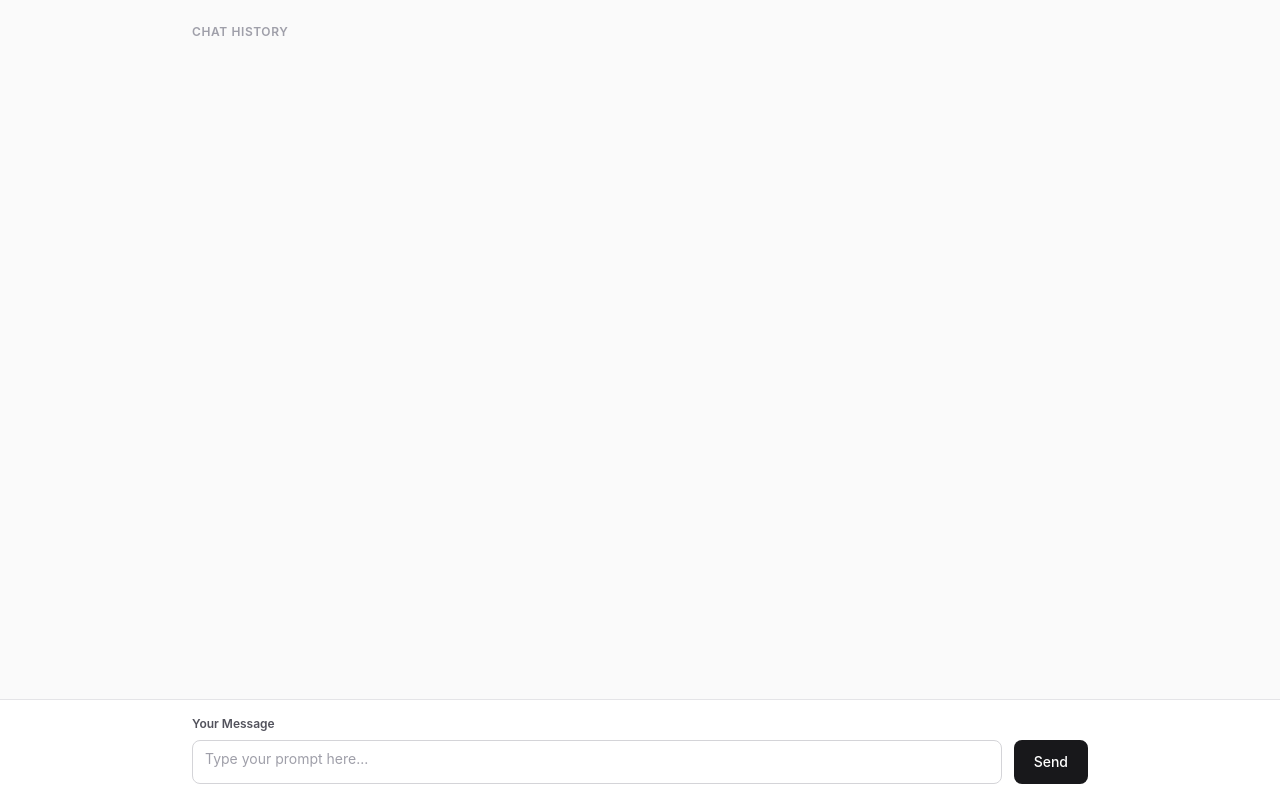
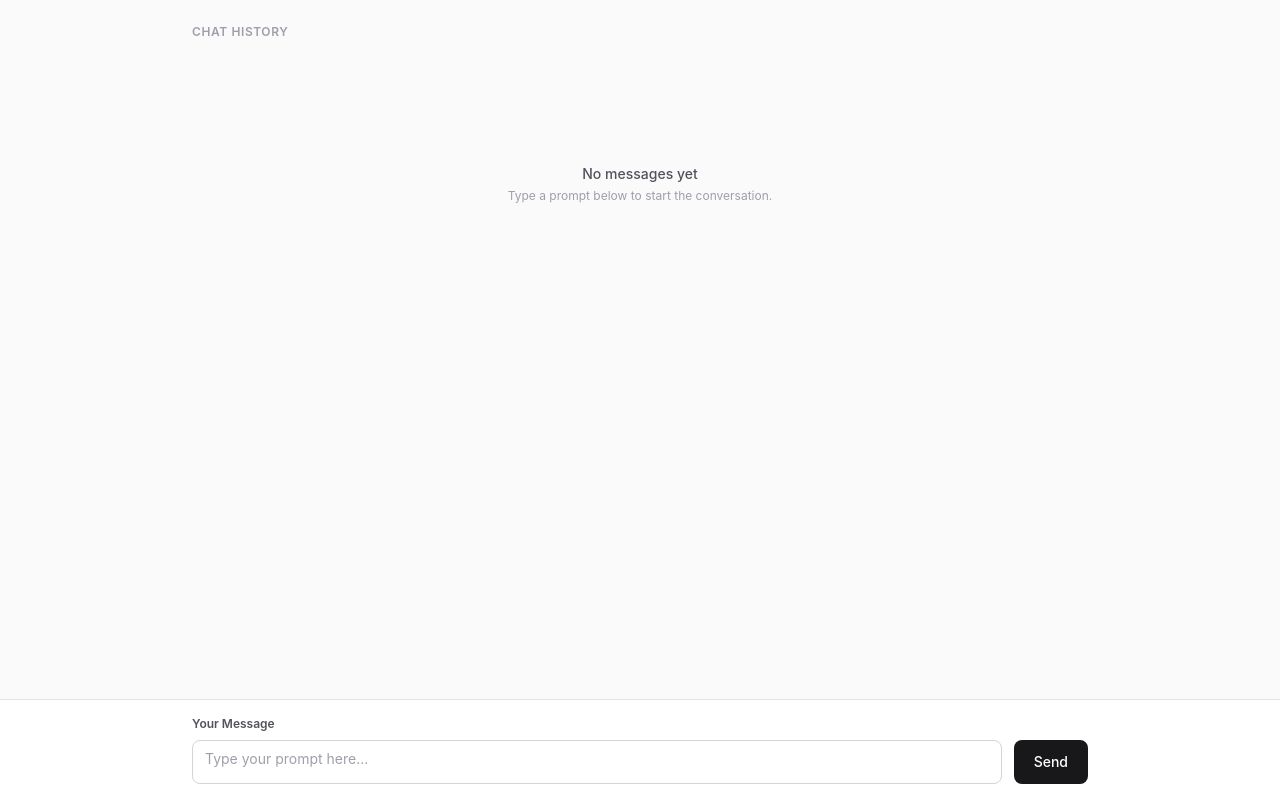
Before and after one commit to Daksh-Dhasmana/Multi-LLM, a React (Vite) app: page / in a window 1280 px wide. Built offline with nearby package versions, Linux system fonts and the light colour scheme.

Commit message:
Made it light mode

```diff
--- a/src/components/ChatWindow.jsx
+++ b/src/components/ChatWindow.jsx
@@ -4,21 +4,25 @@ const ChatWindow = (props) => {
   return (
     <div className="flex-1 overflow-y-auto p-4 md:p-6 bg-zinc-50">
       <div className="mx-auto max-w-4xl">
-        {/* Section Label */}
         <h2 className="mb-4 text-xs font-semibold uppercase tracking-wider text-zinc-400">
           Chat History
         </h2>
 
+        {/* Empty state when no messages exist */}
+        {props.history.length === 0 ? (
+          <div className="flex h-64 flex-col items-center justify-center text-center">
+            <p className="text-sm font-medium text-zinc-600">No messages yet</p>
+            <p className="mt-1 text-xs text-zinc-400">Type a prompt below to start the conversation.</p>
+          </div>
+        ) : (
           <ul className="flex flex-col gap-3">
-          {
-            props.history.map((his, index) => {
+            {props.history.map((his, index) => {
               const isUser = index % 2 === 0;
               return (
                 <li
                   key={index}
                   className={`flex flex-col ${isUser ? 'items-end' : 'items-start'}`}
                 >
-                 {/* Correct Label per message bubble */}
                   <span className="mb-1 text-[11px] font-medium text-zinc-500">
                     {isUser ? 'You' : 'AI Assistant'}
                   </span>
@@ -31,9 +35,9 @@ const ChatWindow = (props) => {
                   </div>
                 </li>
               )
-            })
-          }
+            })}
           </ul>
+        )}
       </div>
     </div>
   )
```
Lines whose indentation alone changed are shown as unchanged.
